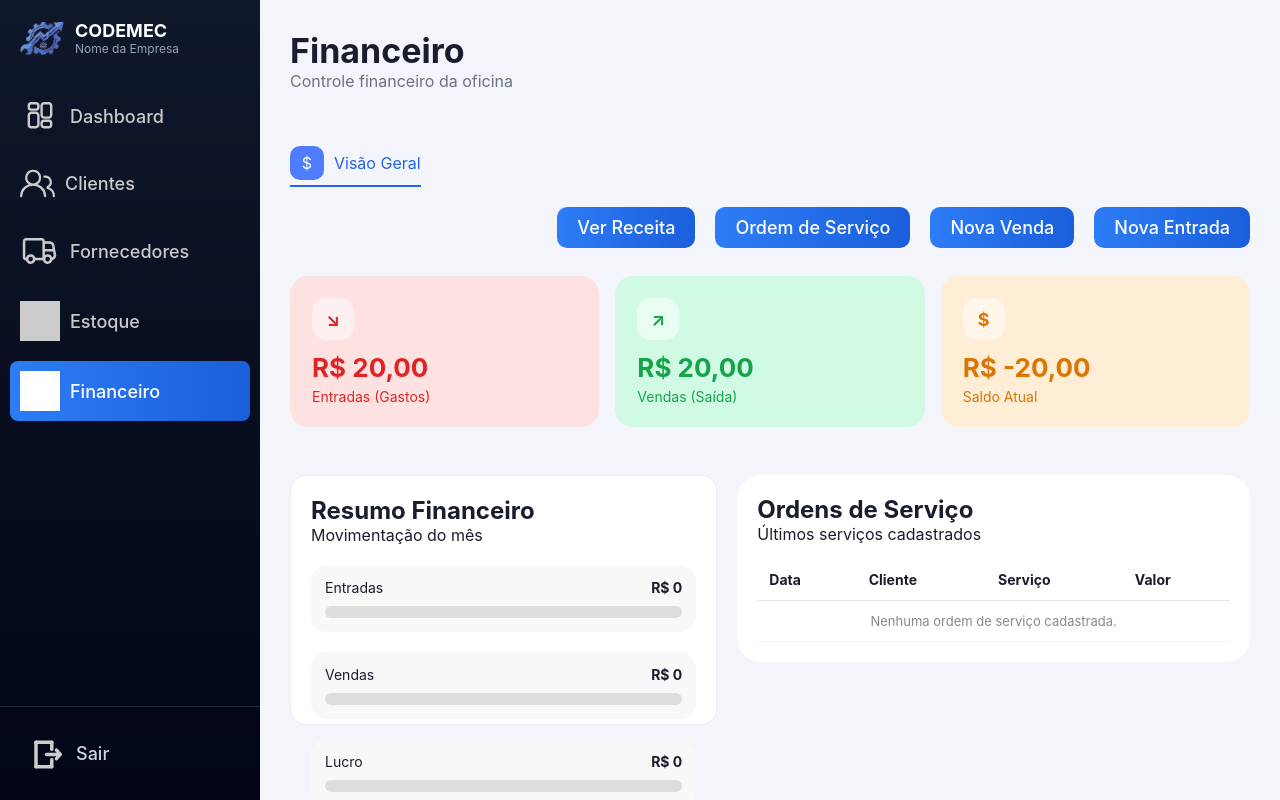
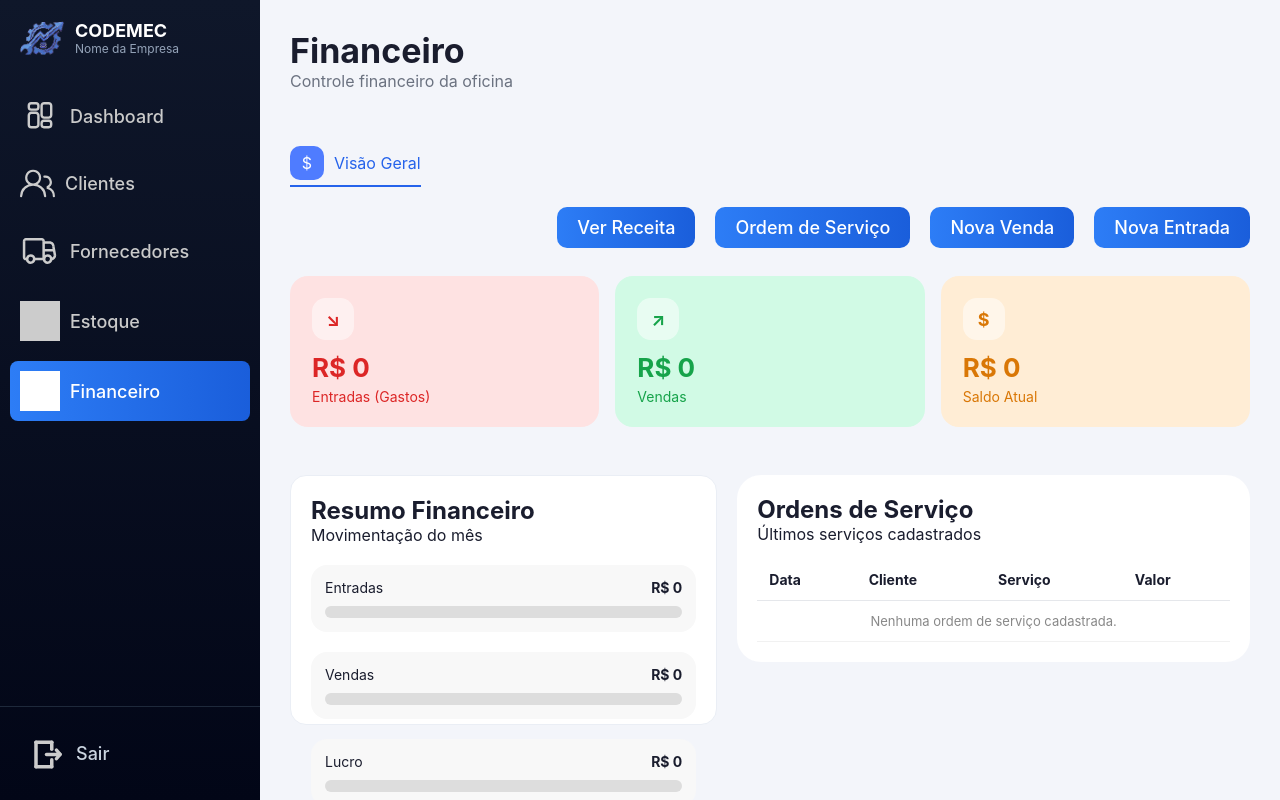
Before and after one commit to The-Saul/PI-Sistema-de-Gestao-para-Oficina-Mecanica, a React (Create React App) app in the folder frontend/: page /financeiro in a window 1280 px wide. Built offline with nearby package versions, Linux system fonts and the light colour scheme; grey boxes are pictures that could not be loaded.

Commit message:
financeiro

```diff
--- a/frontend/src/pages/Financeiro.jsx
+++ b/frontend/src/pages/Financeiro.jsx
@@ -46,28 +46,7 @@ const DADOS = {
 
 
 
-const CARDS = [
-  {
-    label: "Entradas (Gastos)",
-    value: "R$ 20,00",
-    icon: "↘",
-    className: "card-red",
-  },
 
-  {
-    label: "Vendas (Saída)",
-    value: "R$ 20,00",
-    icon: "↗",
-    className: "card-green",
-  },
-
-  {
-    label: "Saldo Atual",
-    value: "R$ -20,00",
-    icon: "$",
-    className: "card-orange",
-  },
-];
 
 function Btn({ children, onClick }) {
   return (
@@ -1033,21 +1012,44 @@ const saldoTotal =
 </div>
 
       <div className="cards-grid">
-        {CARDS.map((c) => (
-          <div
-            key={c.label}
-            className={`card-financeiro ${c.className}`}
-          >
-            <div className="card-icon-financeiro">
-              {c.icon}
-            </div>
 
-            <h3>{c.value}</h3>
+  <div className="card-financeiro card-red">
+    <div className="card-icon-financeiro">
+      ↘
+    </div>
 
-            <p>{c.label}</p>
-          </div>
-        ))}
-      </div>
+    <h3>
+      R$ {entradasTotal.toLocaleString("pt-BR")}
+    </h3>
+
+    <p>Entradas (Gastos)</p>
+  </div>
+
+  <div className="card-financeiro card-green">
+    <div className="card-icon-financeiro">
+      ↗
+    </div>
+
+    <h3>
+      R$ {vendasTotal.toLocaleString("pt-BR")}
+    </h3>
+
+    <p>Vendas</p>
+  </div>
+
+  <div className="card-financeiro card-orange">
+    <div className="card-icon-financeiro">
+      $
+    </div>
+
+    <h3>
+      R$ {saldoTotal.toLocaleString("pt-BR")}
+    </h3>
+
+    <p>Saldo Atual</p>
+  </div>
+
+</div>
 
       <div className="painel-grid">
 
```
